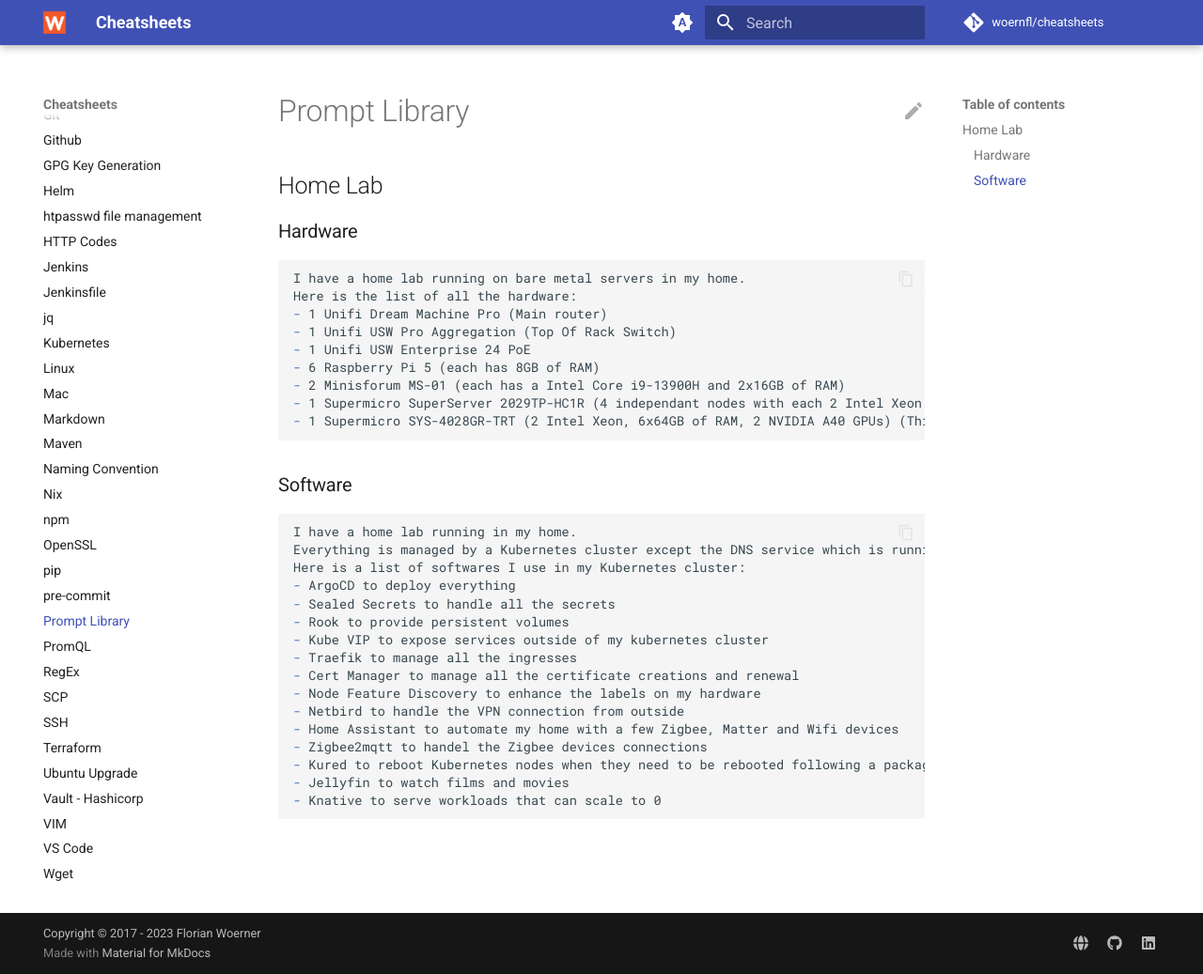
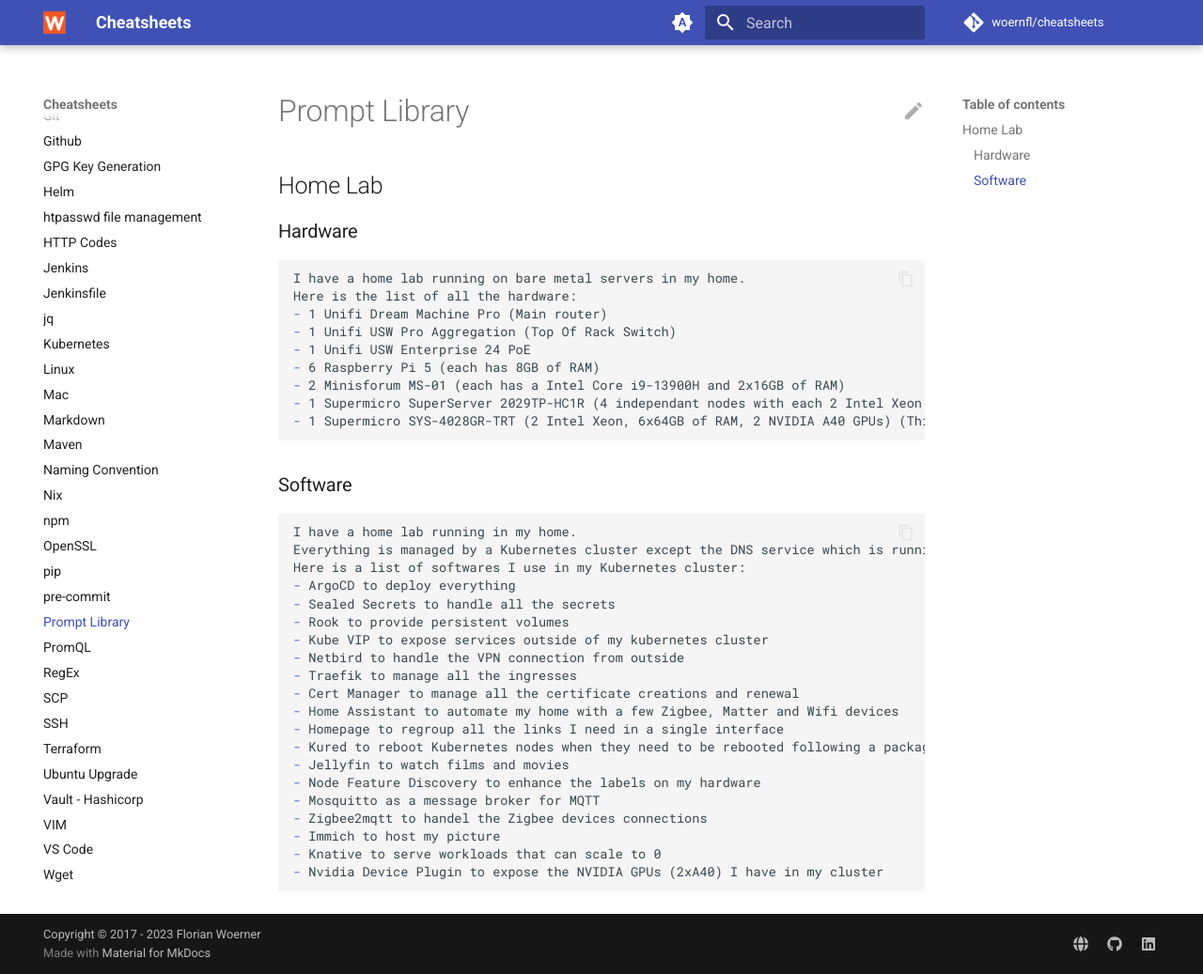
Before and after one commit to woernfl/cheatsheets, an MkDocs documentation site: the page built from docs/prompt-library.md, in a window 1280 px wide and 1037 px high. Shown: the whole window at 94% size. Built offline with MkDocs 1.6.1 and Material for MkDocs 9.7.7, drawn with Linux system fonts in a browser that asks for light colours; comment, search, counter and statistics services are not loaded.

Commit message:
Update prompt library with new tools and services (#279)

````diff
--- a/docs/prompt-library.md
+++ b/docs/prompt-library.md
@@ -26,13 +26,17 @@
 - Sealed Secrets to handle all the secrets
 - Rook to provide persistent volumes
 - Kube VIP to expose services outside of my kubernetes cluster
+- Netbird to handle the VPN connection from outside
 - Traefik to manage all the ingresses
 - Cert Manager to manage all the certificate creations and renewal
-- Node Feature Discovery to enhance the labels on my hardware
-- Netbird to handle the VPN connection from outside
 - Home Assistant to automate my home with a few Zigbee, Matter and Wifi devices
-- Zigbee2mqtt to handel the Zigbee devices connections
+- Homepage to regroup all the links I need in a single interface
 - Kured to reboot Kubernetes nodes when they need to be rebooted following a package upgrade
 - Jellyfin to watch films and movies
+- Node Feature Discovery to enhance the labels on my hardware
+- Mosquitto as a message broker for MQTT
+- Zigbee2mqtt to handel the Zigbee devices connections
+- Immich to host my picture
 - Knative to serve workloads that can scale to 0
+- Nvidia Device Plugin to expose the NVIDIA GPUs (2xA40) I have in my cluster
 ```
````
